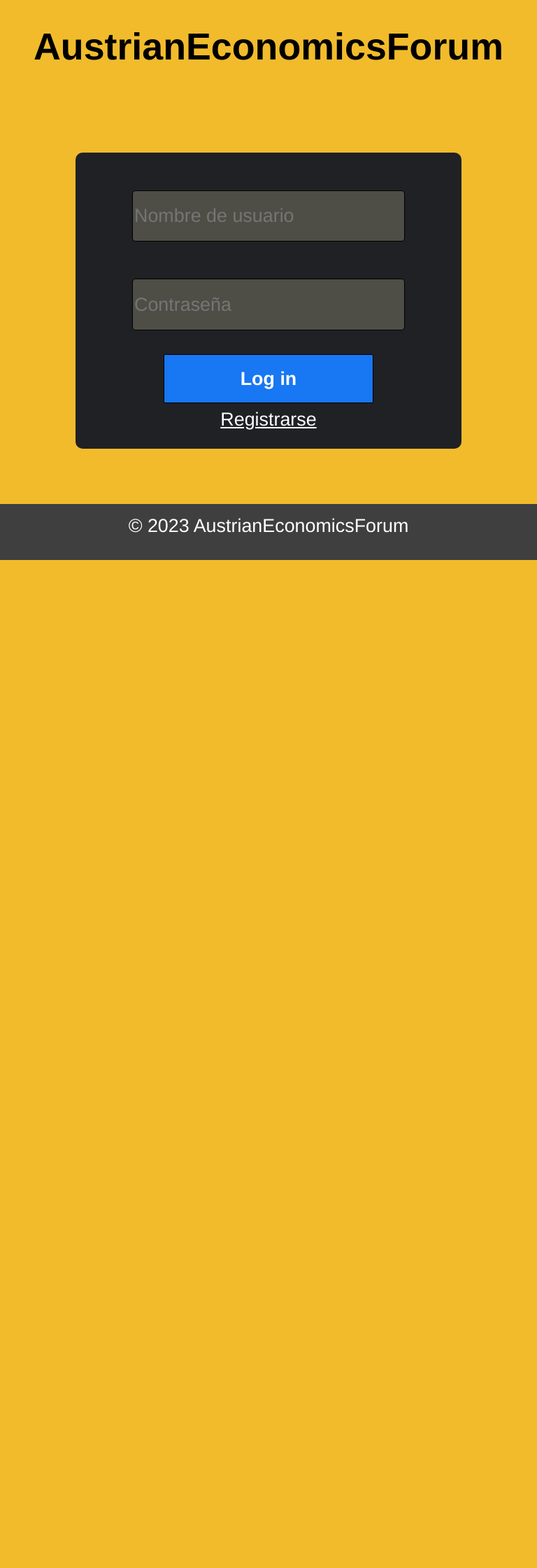
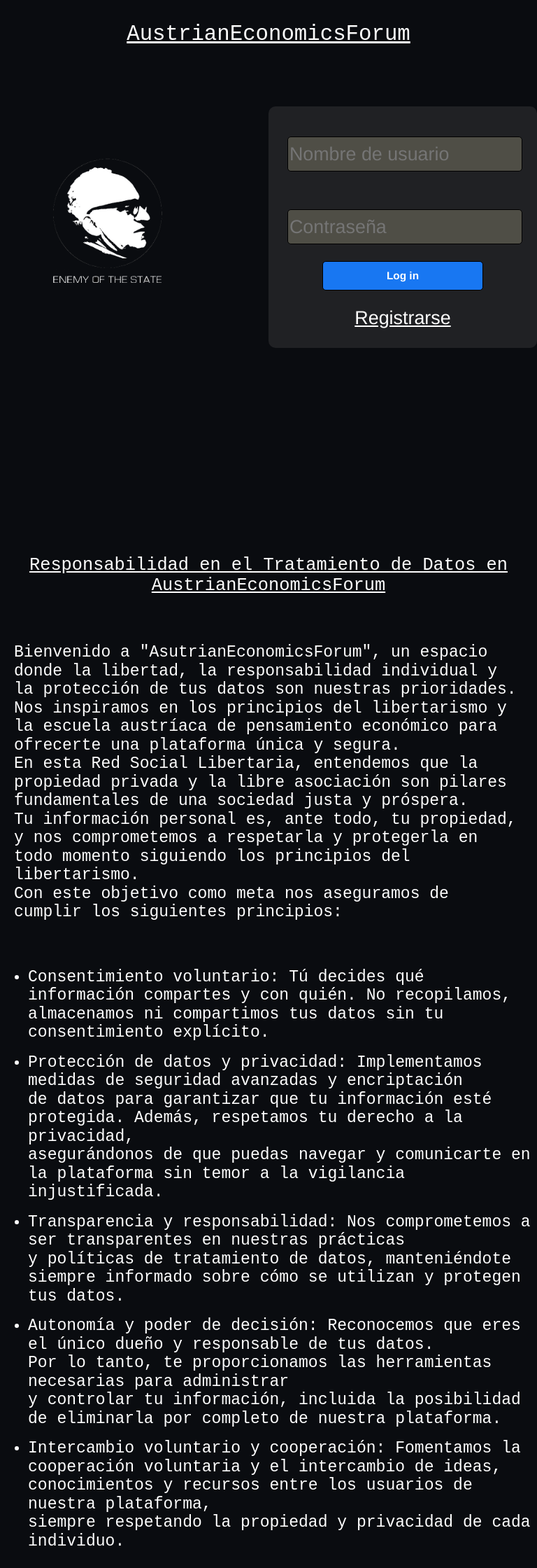
Before and after one commit to Mrpablo98/AustrianEconomicsForum, a PHP site: page / in a window 768 px wide. Shown: the top 2240 px of the page at 70% size. Before the commit the page ends 800 px from the top, so only its background shows below. Run offline with PHP 8.4, Linux system fonts and the light colour scheme.

Commit message:
Estilado dee la página log-in

```diff
--- a/css/styles.css
+++ b/css/styles.css
@@ -1,46 +1,72 @@
 body{
     font-family: Helvetica, Arial, sans-serif;
-    font-size: 1vw;
-    background-color: #F1BB2C;
+    font-size: 0.75vw;
+    background-color: #0A0C10;
+
 }
+
+
 @media(min-width: 768px){
+    .Login-Logo{
+        display: flex;
+        flex-grow: 10;
+        width: 100vw;
 
+    }
+    .logo-container{
+        display: flex;
+        justify-content: right;
+        align-items: center;
+        width: 50vw;
+        height: 57vh;
+    }
+    .form{
+        display: flex;
+        justify-content: left;
+        align-items: center;
+        height: 57vh;
+        width: 50vw;
+
+    }
+    .logo{
+        width:15vw;
+        margin-right: 10vw;
+
+    }
+    .titleText{
+        color: white;
+        font-size: 2vw;
+        text-align: center;
+        font-family: 'Courier New', Courier, monospace;
+        text-decoration: underline;
+    }
 .container1{
     display:flex;
     flex-direction: column;
-    width: 23%;
-    height: 100%;
+    width: 20vw;
+    justify-content: center;
+    align-items: center;
     background-color: #202124;
     border-radius: 10px;
-    gap:1vh;
+    gap:3vh;
     padding: 1em;
-    margin: 0 auto;
-    margin-top: 15vh;
+
 }
 .container{
-    margin:0 auto;
-    width:23%;
-    display: flex;
-    align-items: center;
-    justify-content: center;
-    padding: 1em;
-    background-color: #202124;
-    color: white;
+    margin-top:2vh;
+    width: 100%;
+}
 
-}
-h1{
-    text-align: center;
-
-}
 .inputText{
     display: flex;
     flex-direction: column;
     gap:2em;
+    width: 100%;
 
 
 }
 input{
-    width: 20vw;
+    width: 100%;
     border-radius: 5px;
     border:0.3px solid black;
     height: 2vw;
@@ -56,7 +82,7 @@ input{
     background-color: #1877F2;
     color: black;
     font-weight: bold;
-    font-size: 1.5vw;
+    font-size: 0.75vw;
     margin: 0 auto;
     cursor: pointer;
     color: white;
@@ -65,13 +91,41 @@ a{
     color:white;
     margin: 0 auto;
 }
+.titleDisclaimer{
+    color: white;
+    font-size: 1.3vw;
+    font-family: 'Courier New', Courier, monospace;
+    text-decoration: underline;
+}
+.disclaimer{
+    color: white;
+    font-size: 0.75vw;
+    font-family: 'Courier New', Courier, monospace;
+   padding: 20px;
+}
+.disclaimerList{
+    color: white;
+    font-size: 0.75vw;
+    font-family: 'Courier New', Courier, monospace;
+}
+li{
+    margin-bottom:2vh;
+}
+.disclaimer-container{
+    display: flex;
+    flex-direction: column;
+    align-items: center;
+    width: 100%;
+    background-color: #0A0C10;
+
+}
 footer{
     color:white;
     background-color: #3F3F3F;
-    position: absolute;
-    bottom: 0;
     width: 100%;
     height: 10vh;
+    position: relative;
+    bottom: 0;
 }
 footer p{
     text-align: center;
@@ -81,30 +135,42 @@ footer p{
 @media(max-width: 768px){
 body{
     font-size: 3.5vw;
+    background-size: auto 100%;
+
+}
+.logo-container{
+    display: flex;
+    justify-content: center;
+    align-items: center;
+
+}
+.logo{
+    width:25vw;
+    margin-bottom: 2vh;
+
+}
+.titleText{
+    color: white;
+    font-size: 4vw;
+    text-align: center;
+    font-family: 'Courier New', Courier, monospace;
+    text-decoration: underline;
 }
 .container1{
     display:flex;
     flex-direction: column;
-    width: 65%;
-    height: 100%;
+    width: 60vw;
+    justify-content: center;
+    align-items: center;
     background-color: #202124;
     border-radius: 10px;
-    gap:1vh;
+    gap:3vh;
     padding: 1em;
     margin: 0 auto;
-    margin-top: 15vh;
 }
 .container{
-    margin:0 auto;
-    width:65%;
-    height: 40%;
-    display: flex;
-    align-items: center;
-    justify-content: center;
-    padding: 1em;
-    background-color: #202124;
-    color: white;
-
+    margin-top:2vh;
+    width: 100%;
 }
 h1{
     text-align: center;
@@ -114,26 +180,27 @@ h1{
     display: flex;
     flex-direction: column;
     gap:2em;
+    width: 100%;
 
 
 }
 input{
-    width: 50vw;
+    width: 100%;
     border-radius: 5px;
     border:0.3px solid black;
-    height: 9vw;
+    height: 6vw;
     background-color: #4f4e46;
     color:white;
 }
 .loginButton{
-    width: 60%;
-    height: 9vw;
-    border-radius: 2px;
+    width: 30vw;
+    height: 5.5vw;
+    font-size: 2vw;
+    border-radius: 5px;
     border:0.3px solid black;
     background-color: #1877F2;
     color: black;
     font-weight: bold;
-    font-size: 3.5vw;
     margin: 0 auto;
     cursor: pointer;
     color: white;
@@ -142,13 +209,40 @@ a{
     color:white;
     margin: 0 auto;
 }
+.titleDisclaimer{
+    color: white;
+    font-size: 3.3vw;
+    text-align: center;
+    font-family: 'Courier New', Courier, monospace;
+    text-decoration: underline;
+    margin-top: 30vh;
+}
+.disclaimer{
+    color: white;
+    font-size: 3vw;
+    font-family: 'Courier New', Courier, monospace;
+    padding: 20px;
+
+}
+.disclaimerList{
+    color: white;
+    font-size: 3vw;
+    font-family: 'Courier New', Courier, monospace;
+}
+.disclaimer-container{
+    display: flex;
+    flex-direction: column;
+    align-items: center;
+    width: 100%;
+    background-color: #0A0C10;
+
+}
 footer{
     color:white;
     background-color: #3F3F3F;
-    position: absolute;
-    bottom: 0;
     width: 100%;
     height: 10vh;
+
 }
 footer p{
     text-align: center;
--- a/index.php
+++ b/index.php
@@ -5,13 +5,21 @@
     <meta http-equiv="X-UA-Compatible" content="IE=edge">
     <meta name="viewport" content="width=device-width, initial-scale=1.0">
     <title>Document</title>
+    <link rel="stylesheet" href="css/normalize.css">
     <link rel="stylesheet" href="css/styles.css">
-    <link rel="stylesheet" href="css/normalize.css">
 </head>
 <body>
-    <h1>AustrianEconomicsForum</h1>
-
-<form action="login.php" method="POST" class="container1">
+    <div>
+        <div class="title">
+            <p class="titleText">AustrianEconomicsForum</p>
+        </div>
+        <div class="Login-Logo">
+            <div class="logo-container">
+                <!--<p class="logo">AustrianEconomicsForum</p>-->
+                <img class="logo" src="img/Captura de pantalla 2023-04-22 214534.png">
+            </div>
+            <div class="form">
+                <form action="building.php" method="POST" class="container1">
                     <div class="container">
 
                         <div class="inputText">
@@ -20,11 +28,44 @@
                         </div>
                     </div>
                     <button class="loginButton" type="submit">Log in</button>
-    <a href="register.php">Registrarse</a>
+                    <a href="building.php">Registrarse</a>
                 </form>
+            </div>
+        </div>
+        <div class="disclaimer-container">
+            <p class="titleDisclaimer">Responsabilidad en el Tratamiento de Datos en AustrianEconomicsForum</p>
+            <p class="disclaimer">
+                Bienvenido a "AsutrianEconomicsForum", un espacio donde la libertad, la responsabilidad individual y la protección de tus datos son nuestras prioridades.<br>
+                Nos inspiramos en los principios del libertarismo y la escuela austríaca de pensamiento económico para ofrecerte una plataforma única y segura.<br>
+                En esta Red Social Libertaria, entendemos que la propiedad privada y la libre asociación son pilares fundamentales de una sociedad justa y próspera.<br>
+                Tu información personal es, ante todo, tu propiedad, y nos comprometemos a respetarla y protegerla en todo momento siguiendo los principios del libertarismo.<br>
+                Con este objetivo como meta nos aseguramos de cumplir los siguientes principios:<br>
+            </p>
+
+            <ul class="disclaimerList">
+                    <li>Consentimiento voluntario: Tú decides qué información compartes y con quién. No recopilamos,<br>
+                    almacenamos ni compartimos tus datos sin tu consentimiento explícito.</li>
+                    <li>Protección de datos y privacidad: Implementamos medidas de seguridad avanzadas y encriptación<br>
+                     de datos para garantizar que tu información esté protegida. Además, respetamos tu derecho a la privacidad,<br>
+                      asegurándonos de que puedas navegar y comunicarte en la plataforma sin temor a la vigilancia injustificada.</li>
+                    <li>Transparencia y responsabilidad: Nos comprometemos a ser transparentes en nuestras prácticas<br>
+                     y políticas de tratamiento de datos, manteniéndote siempre informado sobre cómo se utilizan y protegen tus datos.</li>
+                    <li>Autonomía y poder de decisión: Reconocemos que eres el único dueño y responsable de tus datos.<br>
+                     Por lo tanto, te proporcionamos las herramientas necesarias para administrar<br>
+                      y controlar tu información, incluida la posibilidad de eliminarla por completo de nuestra plataforma.</li>
+                    <li> Intercambio voluntario y cooperación: Fomentamos la cooperación voluntaria y el intercambio de ideas,<br>
+                     conocimientos y recursos entre los usuarios de nuestra plataforma,<br> siempre respetando la propiedad y privacidad de cada individuo.</li>
+            </ul>
+            <p class="disclaimer">Al unirte a AustrianEconomicsForum, asumes la responsabilidad de proteger tus propios datos y respetar los de los demás usuarios.<br>
+                    Juntos, podemos construir un espacio digital donde la libertad, la privacidad y la responsabilidad individual sean la base para establecer relaciones genuinas y enriquecedoras.<br>
+                    ¡Regístrate y comienza a disfrutar de la experiencia de una red social basada en los principios del libertarismo y la escuela austríaca!
+            </p>
+        </div>
+    </div>
     <footer>
                 <p>© 2023 AustrianEconomicsForum</p>
 </footer>
+
 </body>
 
 </html>
```
Also changed, not shown: building.php (added, +28 -0 lines), img/Captura de pantalla 2023-04-22 214534.png (added). Lines whose indentation alone changed are shown as unchanged.
